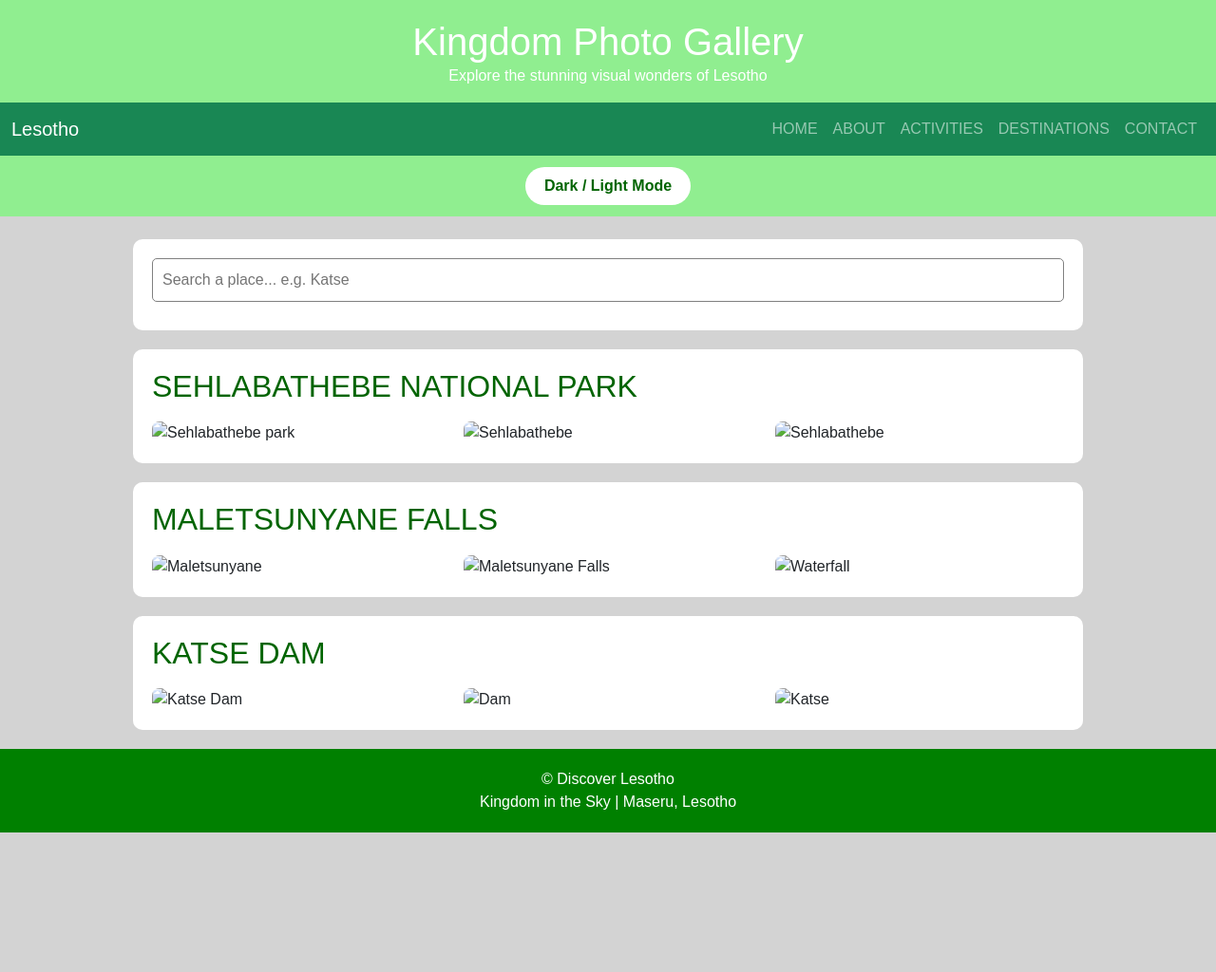
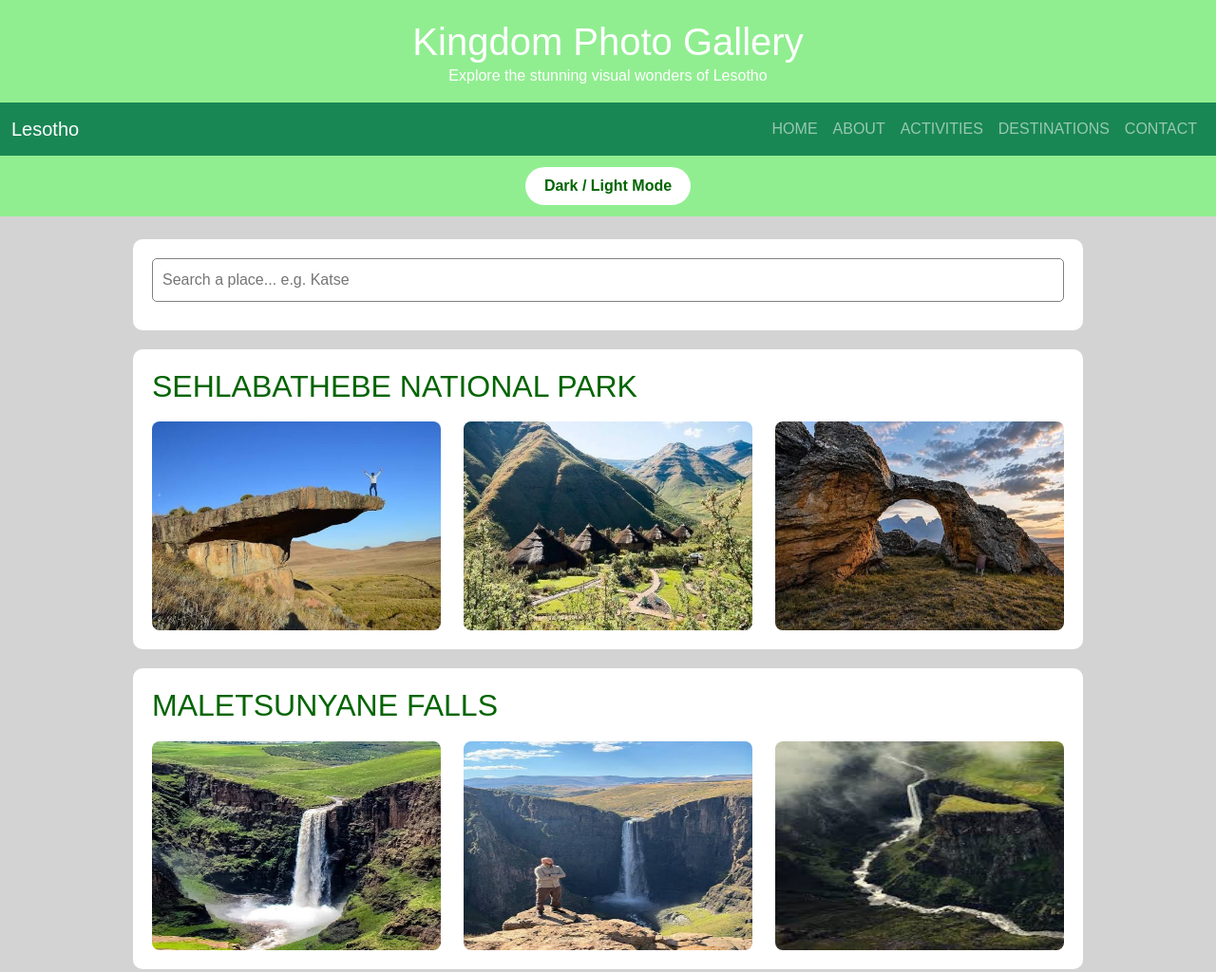
Before and after one commit to kheoanamanakeli04-art/My_website, a plain HTML site: page gallery.html in a window 1280 px wide. Shown: the top 1024 px of the page at 95% size. Before the commit the page ends 877 px from the top, so only its background shows below. Drawn offline with nearby package versions, Linux system fonts and the light colour scheme.

Commit message:
Update gallery.html

```diff
--- a/gallery.html
+++ b/gallery.html
@@ -37,27 +37,27 @@
     <div class="box search-item">
         <h2>SEHLABATHEBE NATIONAL PARK</h2>
         <div class="row">
-            <div class="col-sm-4"><img class="pic" src="Images/sehla.jpg" alt="Sehlabathebe park"></div>
-            <div class="col-sm-4"><img class="pic" src="Images/ima.jpg" alt="Sehlabathebe"></div>
-            <div class="col-sm-4"><img class="pic" src="Images/sehlabathebe.jpg" alt="Sehlabathebe"></div>
+            <div class="col-sm-4"><img class="pic" src="sehla.jpg" alt="Sehlabathebe park"></div>
+            <div class="col-sm-4"><img class="pic" src="ima.jpg" alt="Sehlabathebe"></div>
+            <div class="col-sm-4"><img class="pic" src="sehlabathebe.jpg" alt="Sehlabathebe"></div>
         </div>
     </div>
 
     <div class="box search-item">
         <h2>MALETSUNYANE FALLS</h2>
         <div class="row">
-            <div class="col-sm-4"><img class="pic" src="Images/IMG_b.jpg" alt="Maletsunyane"></div>
-            <div class="col-sm-4"><img class="pic" src="Images/mal.jpg" alt="Maletsunyane Falls"></div>
-            <div class="col-sm-4"><img class="pic" src="Images/Untitled.jpg" alt="Waterfall"></div>
+            <div class="col-sm-4"><img class="pic" src="IMG_b.jpg" alt="Maletsunyane"></div>
+            <div class="col-sm-4"><img class="pic" src="mal.jpg" alt="Maletsunyane Falls"></div>
+            <div class="col-sm-4"><img class="pic" src="Untitled.jpg" alt="Waterfall"></div>
         </div>
     </div>
 
     <div class="box search-item">
         <h2>KATSE DAM</h2>
         <div class="row">
-            <div class="col-sm-4"><img class="pic" src="Images/katse.jpg" alt="Katse Dam"></div>
-            <div class="col-sm-4"><img class="pic" src="Images/dam.jpg" alt="Dam"></div>
-            <div class="col-sm-4"><img class="pic" src="Images/roars.jpg" alt="Katse"></div>
+            <div class="col-sm-4"><img class="pic" src="katse.jpg" alt="Katse Dam"></div>
+            <div class="col-sm-4"><img class="pic" src="dam.jpg" alt="Dam"></div>
+            <div class="col-sm-4"><img class="pic" src="roars.jpg" alt="Katse"></div>
         </div>
     </div>
 </main>
```
